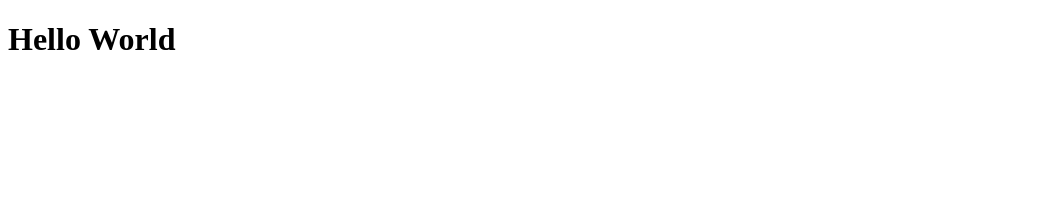
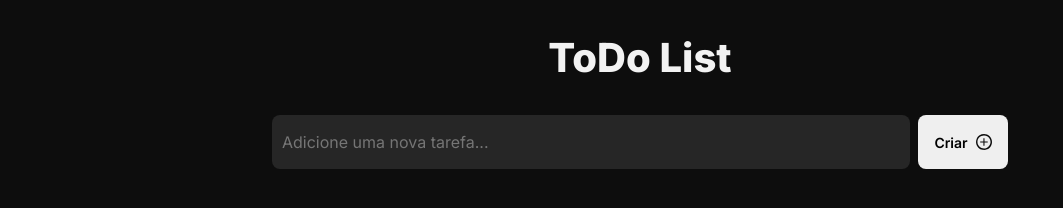
Before and after one commit to Viver-de-Codigo/projeto1-todolist, a plain HTML site: page index.html in a window 1280 px wide. Shown: the whole page, without its empty margins (0-1063 px from the left). Drawn offline with Linux system fonts and the light colour scheme.

Commit message:
feat(TodoList): header section, add task section

```diff
--- /dev/null
+++ b/assets/css/styles.css
@@ -0,0 +1,64 @@
+* {
+  font-family: "Inter", Helvetica, sans-serif;
+  font-size: 62.5%;
+}
+
+body {
+  background-color: #0d0d0d;
+  color: #f2f2f2;
+  font-size: 1.4rem;
+}
+
+.section-header header {
+  text-align: center;
+}
+
+.section-header header h1 {
+  font-size: 4rem;
+  font-weight: 800;
+}
+
+.container {
+  width: 100%;
+  max-width: 736px;
+  margin: 0 auto;
+}
+
+.section-add-task .form-container {
+  display: flex;
+  justify-content: flex-start;
+  align-items: center;
+  gap: 8px;
+}
+
+.section-add-task .form-container input {
+  width: 90%;
+  background-color: #262626;
+  border-radius: 8px;
+  border: 0;
+  padding: 10px;
+  font-size: 1.6rem;
+  font-weight: 400;
+  color: #808080;
+  outline: none;
+  height: calc(54px - 20px);
+}
+
+.section-add-task .form-container button {
+  width: 10%;
+  min-width: 90px;
+  display: flex;
+  justify-content: center;
+  align-items: center;
+  gap: 8px;
+  height: 54px;
+  border-radius: 8px;
+  outline: none;
+  border: none;
+  cursor: pointer;
+}
+
+.section-add-task .form-container button span {
+  font-size: 1.4rem;
+  font-weight: 600;
+}
--- a/index.html
+++ b/index.html
@@ -4,8 +4,54 @@
     <meta charset="UTF-8" />
     <meta name="viewport" content="width=device-width, initial-scale=1.0" />
     <title>Projeto 1 - ToDo List</title>
+    <link rel="preconnect" href="https://fonts.googleapis.com" />
+    <link rel="preconnect" href="https://fonts.gstatic.com" crossorigin />
+    <link
+      href="https://fonts.googleapis.com/css2?family=Inter:wght@100..900&display=swap"
+      rel="stylesheet"
+    />
+    <link rel="stylesheet" href="./assets/css/styles.css" />
   </head>
   <body>
-    <h1>Hello World</h1>
+    <section class="section-header container">
+      <header>
+        <h1>ToDo List</h1>
+      </header>
+    </section>
+    <section class="section-add-task container">
+      <div class="form-container">
+        <input
+          name="add-task"
+          id="add-task"
+          placeholder="Adicione uma nova tarefa..."
+        />
+        <button>
+          <span>Criar</span>
+          <svg
+            width="16"
+            height="16"
+            viewBox="0 0 16 16"
+            fill="none"
+            xmlns="http://www.w3.org/2000/svg"
+          >
+            <g clip-path="url(#clip0_2128_37)">
+              <path
+                d="M7.98373 1.45158C9.27565 1.45158 10.5386 1.83468 11.6128 2.55244C12.687 3.27019 13.5242 4.29037 14.0186 5.48395C14.513 6.67754 14.6424 7.99092 14.3903 9.25802C14.1383 10.5251 13.5161 11.689 12.6026 12.6026C11.6891 13.5161 10.5252 14.1382 9.25807 14.3903C7.99097 14.6423 6.67759 14.5129 5.484 14.0185C4.29042 13.5241 3.27025 12.6869 2.55249 11.6127C1.83473 10.5385 1.45163 9.2756 1.45163 7.98368C1.45832 6.25332 2.14867 4.59574 3.37223 3.37218C4.59579 2.14862 6.25337 1.45827 7.98373 1.45158ZM7.98373 5.77648e-06C6.40611 0.00645971 4.86578 0.480174 3.55717 1.36134C2.24857 2.24252 1.23037 3.49164 0.631106 4.95102C0.031846 6.4104 -0.121605 8.01461 0.190125 9.56114C0.501855 11.1077 1.26479 12.5272 2.38262 13.6404C3.50044 14.7537 4.92304 15.5108 6.47082 15.8162C8.01861 16.1217 9.62218 15.9617 11.0791 15.3564C12.536 14.7512 13.781 13.7279 14.6568 12.4158C15.5326 11.1036 16 9.5613 16.0001 7.98368C16.0001 6.93249 15.7925 5.89165 15.3892 4.92089C14.986 3.95014 14.395 3.06857 13.6502 2.32679C12.9053 1.58501 12.0214 0.997618 11.049 0.598327C10.0766 0.199035 9.0349 -0.00429452 7.98373 5.77648e-06Z"
+                fill="#0D0D0D"
+              />
+              <path
+                d="M11.707 7.38127H8.4954V4.16966H7.41397V7.38127H4.19873V8.4627H7.41397V11.6743H8.4954V8.4627H11.707V7.38127Z"
+                fill="#0D0D0D"
+              />
+            </g>
+            <defs>
+              <clipPath id="clip0_2128_37">
+                <rect width="16" height="16" fill="white" />
+              </clipPath>
+            </defs>
+          </svg>
+        </button>
+      </div>
+    </section>
   </body>
 </html>
```
